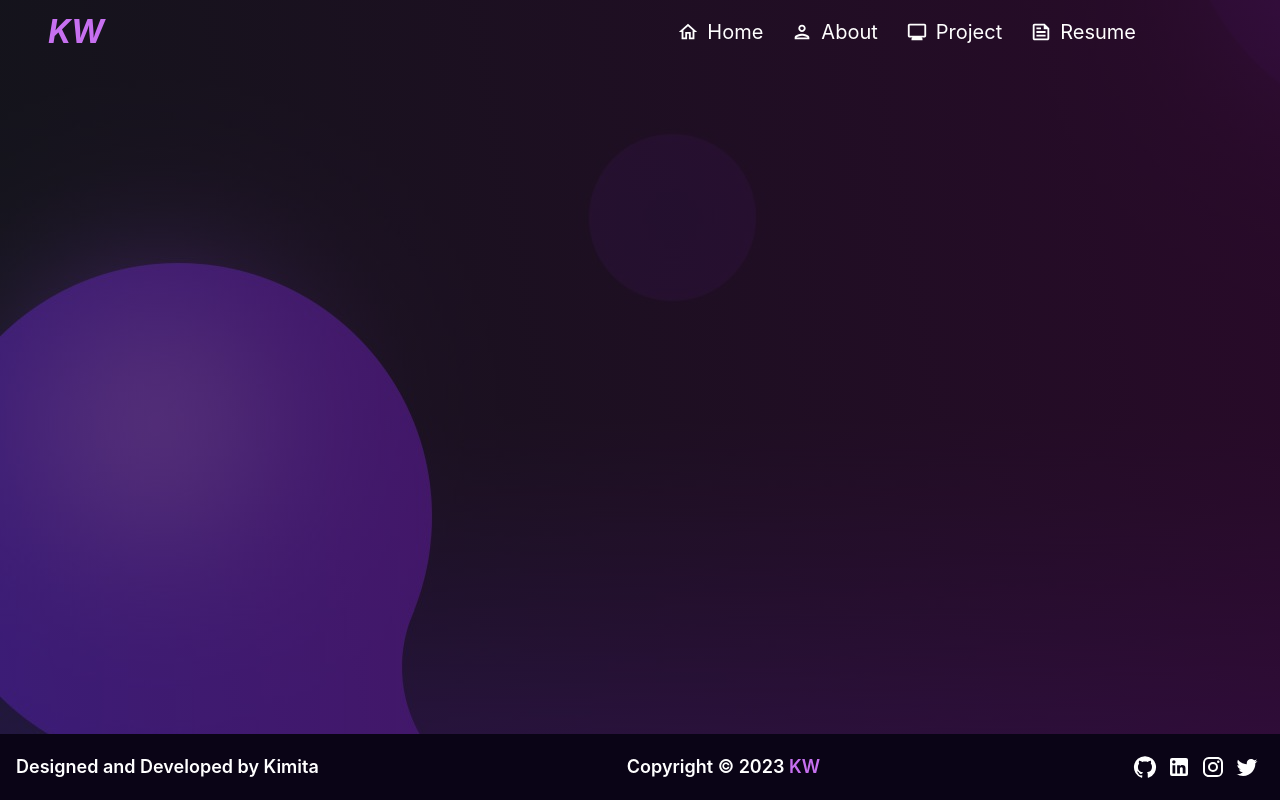
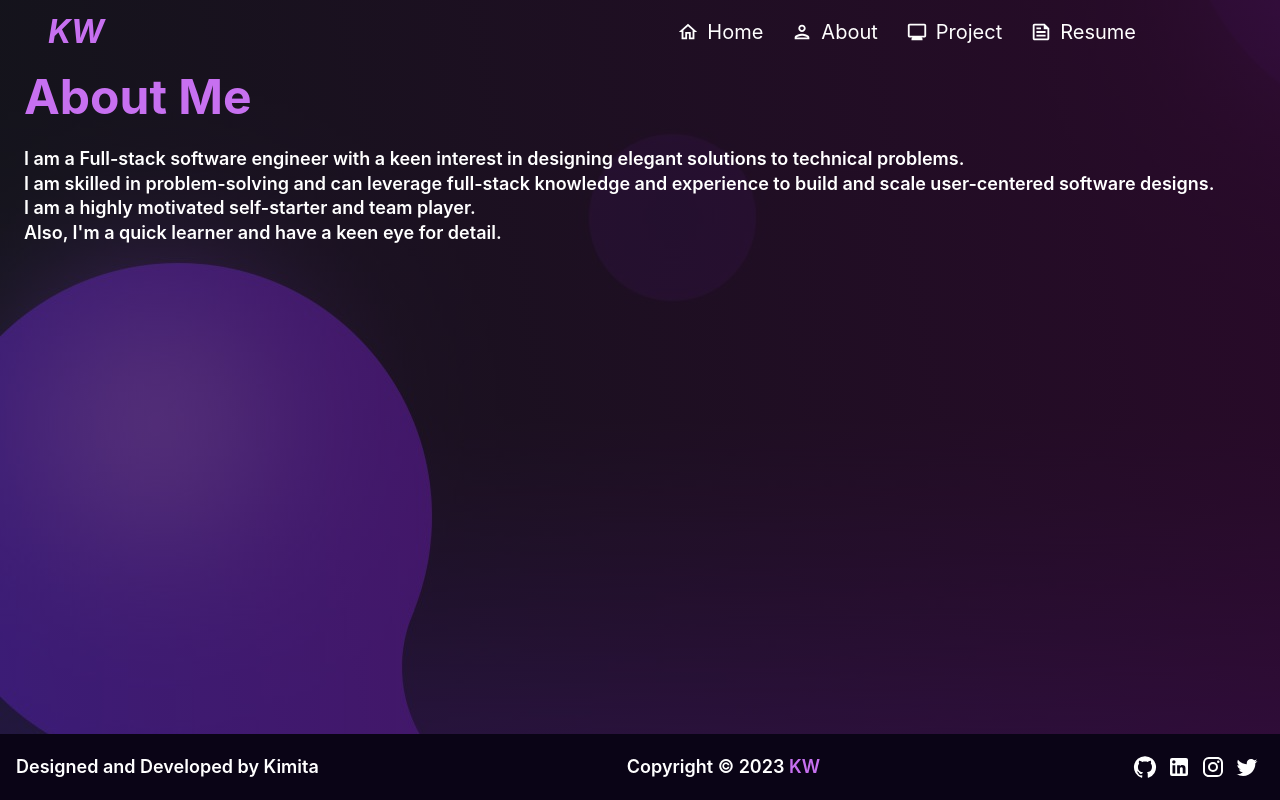
Before and after one commit to kimitaWanjohi/portfolio, a React (Vite) app: page /about in a window 1280 px wide. Built offline with nearby package versions, Linux system fonts and the light colour scheme.

Commit message:
added about to routes

```diff
--- a/src/App.tsx
+++ b/src/App.tsx
@@ -3,6 +3,7 @@ import { BrowserRouter as Router, Route, Routes } from 'react-router-dom';
 import Layout from './components/Layout/Layout';
 
 const Home: React.FC = lazy(() => import('./components/Home'));
+const About: React.FC = lazy(() => import('./components/About'));
 
 function App() {
 
@@ -13,6 +14,7 @@ function App() {
           <Suspense fallback={<div>Loading...</div>}>
             <Routes>
               <Route path="/" element={<Home />} />
+              <Route path="/about" element={<About />} />
             </Routes>
           </Suspense>
         </Layout>
--- a/src/components/About.tsx
+++ b/src/components/About.tsx
@@ -1,23 +1,15 @@
 import React from 'react';
-import Box from '@mui/material/Box';
-import Typography from '@mui/material/Typography';
+
+import HeroSection from './About/AboutHero';
 
 
 const About: React.FC = () => {
 
     return (
         <>
-            <Box>
-                <Typography variant="h1" component="h2" color="secondary" gutterBottom>
-                    About Me
-                </Typography>
-                <Typography variant="h5" component="div" gutterBottom>
-                I am a Full-stack software engineer with a keen interest in designing elegant solutions to technical problems. <br />
-                I am skilled in problem-solving and can leverage full-stack knowledge and experience to build and scale user-centered software designs. <br />
-                I am a highly motivated self-starter and team player. <br />
-                Also,  I'm a quick learner and have a keen eye for detail. <br />
-                </Typography>
-            </Box>
+            <HeroSection />
         </>
     )
 }
+
+export default About
```
